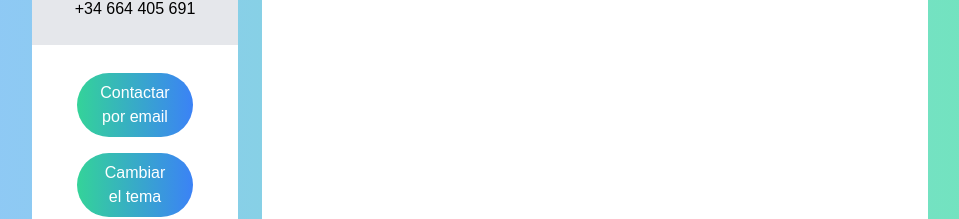
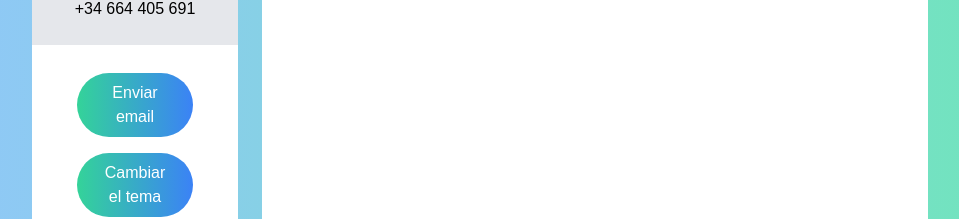
Before and after one commit to miryambathilde/portfolio-miryam-nextjs-tailwind-typescript, a Next.js app: page / in a window 1280 px wide. Shown: the part 598-817 px from the top of the page, without its empty margins (160-1119 px from the left). Built offline with nearby package versions, Linux system fonts and the light colour scheme.

Commit message:
finalizo sidebar

```diff
--- a/components/Sidebar.tsx
+++ b/components/Sidebar.tsx
@@ -66,7 +66,7 @@
         className="bg-gradient-to-r from-green-400 to-blue-500  w-8/12 rounded-full py-2 px-5 text-white my-2 focus:outline-none"
         onClick={() => window.open("mailto:mbathilde@gmail.com")}
       >
-        Contactar por email
+        Enviar email
       </button>
       <button className="bg-gradient-to-r from-green-400 to-blue-500  w-8/12 rounded-full py-2 px-5 text-white my-2">
         Cambiar el tema
--- a/pages/_app.tsx
+++ b/pages/_app.tsx
@@ -4,7 +4,7 @@
 
 function MyApp({ Component, pageProps }) {
   return (
-    <div className="grid grid-cols-12 gap-6 px-5 lg:px-48 my-14 ">
+    <div className="grid grid-cols-12 gap-6 px-5 lg:px-48 my-14 sm:px-32 md:px-42">
       <div className="col-span-12 p-4 text-center bg-white lg:col-span-3 rounded-2xl">
         <Sidebar/>
       </div>
```
